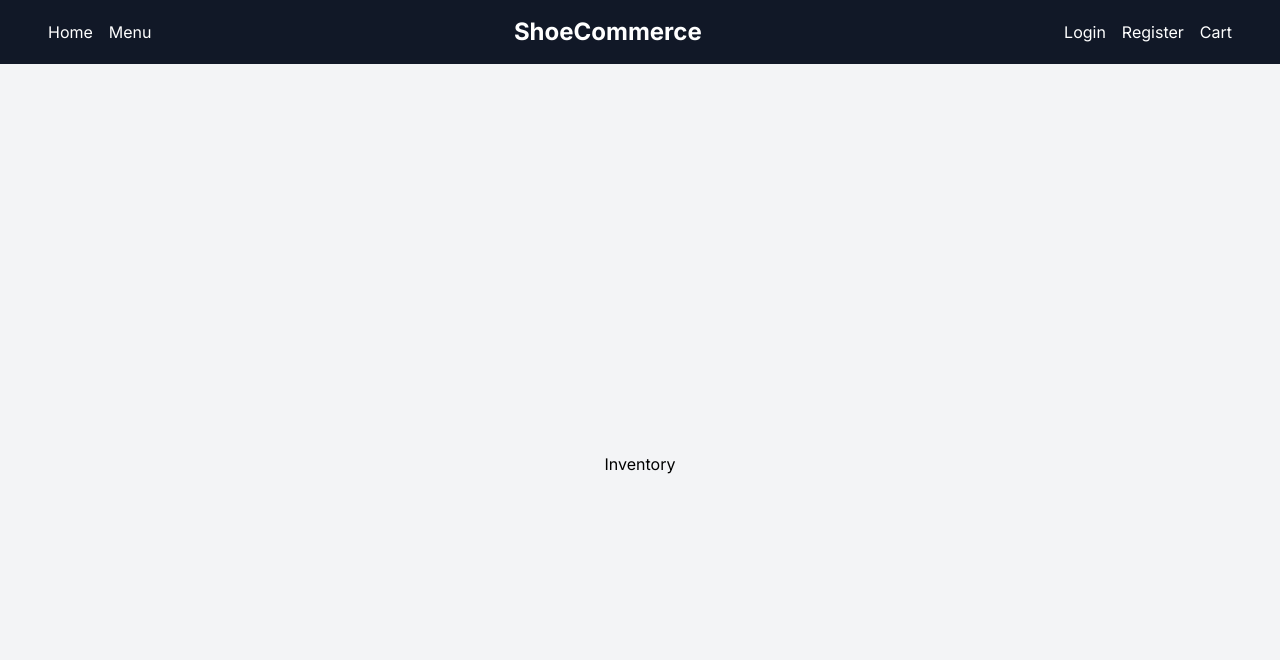
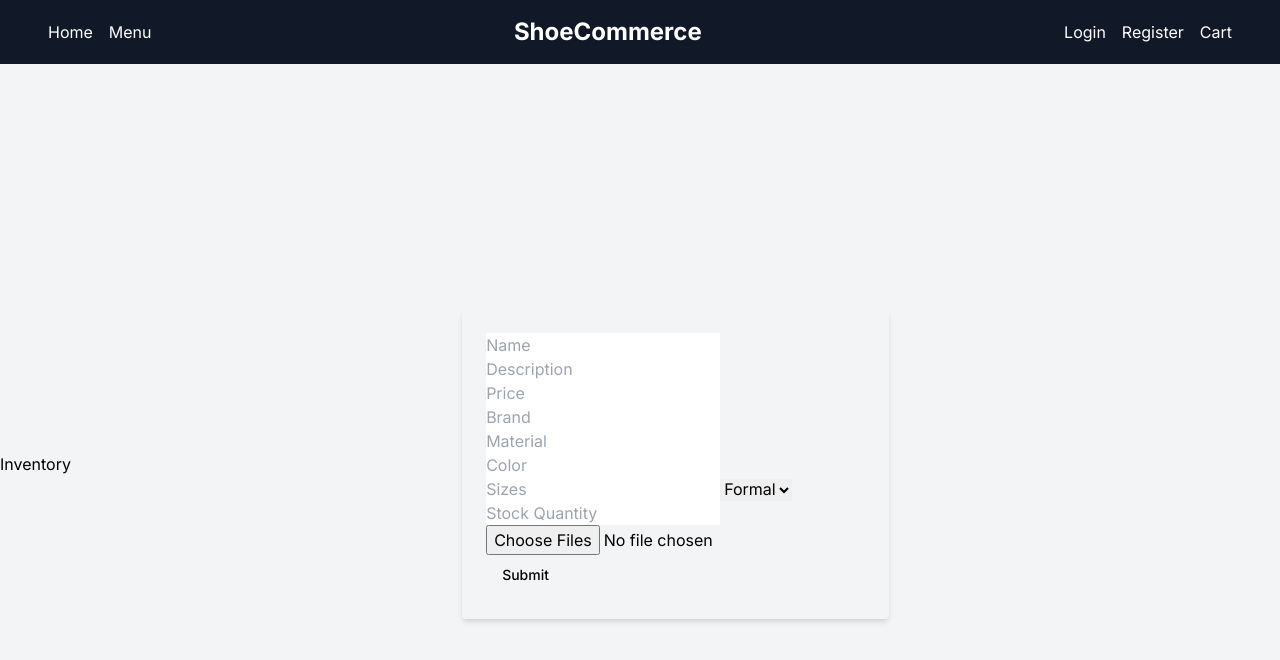
Before and after one commit to Rhythm1821/shoe-commerce, a Next.js app: page /inventory in a window 1280 px wide. Shown: the top 660 px of the page. Built offline with nearby package versions, Linux system fonts and the light colour scheme; no server answers.

Commit message:
Inventory

```diff
--- a/src/app/inventory/page.jsx
+++ b/src/app/inventory/page.jsx
@@ -1,9 +1,18 @@
 'use client'
-import { fetchInventory } from "@/utils/api-client"
+import { Button } from "@/components/ui/button";
+import { addToInventory, fetchInventory } from "@/utils/api-client"
 import { useEffect, useState } from "react"
 
 export default function Inventory() {
     const [inventory, setInventory] = useState([]);
+    const [inventoryData, setInventoryData] = useState({});
+    const [images, setImages] = useState([]);
+    const [category, setCategory] = useState("")
+
+    const handleChange = (e) => {
+        const { name, value } = e.target;
+        setInventoryData({...inventoryData,[name]: value});
+    };
 
     useEffect(()=>{
         fetchInventory()
@@ -11,12 +20,54 @@ export default function Inventory() {
             .catch((err)=>console.log(err))
     },[])
 
-    console.log("inventory", inventory)
+    const handleSubmit = async (e) => {
+        e.preventDefault();
+        const formData = new FormData();
+        formData.append("name", inventoryData.name);
+        formData.append("description", inventoryData.description);
+        formData.append("price", inventoryData.price);
+        formData.append("brand", inventoryData.brand);
+        formData.append("material", inventoryData.material);
+        formData.append("color", inventoryData.color);
+        formData.append("sizes", inventoryData.sizes);
+        console.log("category", category);
+        formData.append("category", category)
+        formData.append("stockQuantity", inventoryData.stockQuantity);
+        formData.append("shoeImages", images[0] ); // TODO: Add shoe images
+        const res = await addToInventory(formData)
+        const { message } = await res.json();
+        if (res.status === 201) {
+            console.log(message);
+            return message
+        } else {
+            console.error(message);
+        }
+    }
 
     return (
         <div className="flex items-center justify-center min-h-screen bg-gray-100">
             <h2>Inventory</h2>
             {JSON.stringify(inventory)}
+
+            <form onSubmit={handleSubmit} method="post" className="p-6 rounded shadow-md w-1/3 mx-auto">
+                <input type="text" onChange={handleChange} name="name" placeholder="Name" />
+                <input type="text" onChange={handleChange} name="description" placeholder="Description" />
+                <input type="text" onChange={handleChange} name="price" placeholder="Price" />
+                <input type="text" onChange={handleChange} name="brand" placeholder="Brand" />
+                <input type="text" onChange={handleChange} name="material" placeholder="Material" />
+                <input type="text" onChange={handleChange} name="color" placeholder="Color" />
+                <input type="text" onChange={handleChange} name="sizes" placeholder="Sizes" />
+                <select onChange={(e)=>setCategory(e.target.value)} name="category">
+                    <option value="Formal">Formal</option>
+                    <option value="Casual">Casual</option>
+                    <option value="Sports">Sports</option>
+                    <option value="Ethnic">Ethnic</option>
+                    <option value="Boots">Boots</option>
+                </select>
+                <input type="text"  onChange={handleChange} name="stockQuantity" placeholder="Stock Quantity" />
+                <input type="file" multiple onChange={(e)=>setImages(e.target.files)}  name="image" placeholder="Image" />
+                <Button type="submit">Submit</Button>
+            </form>
         </div>
     )
 }
```
